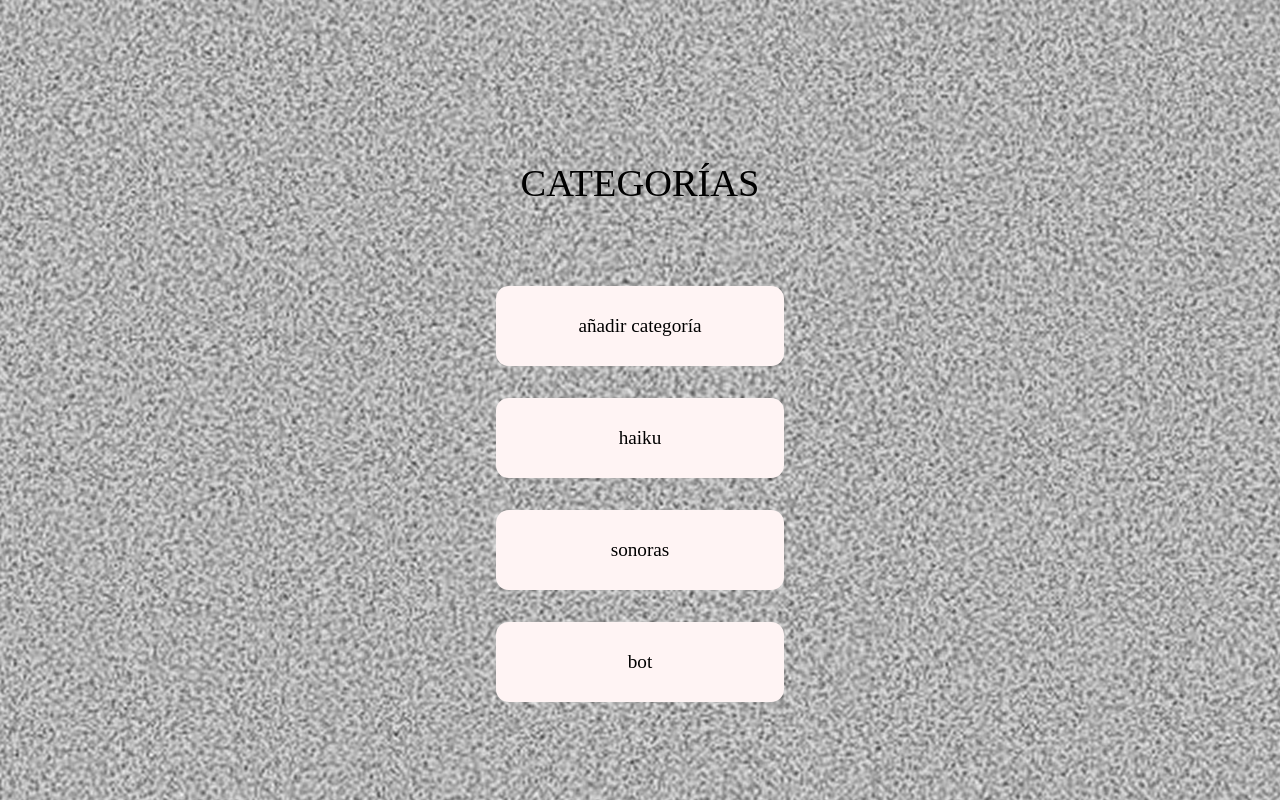
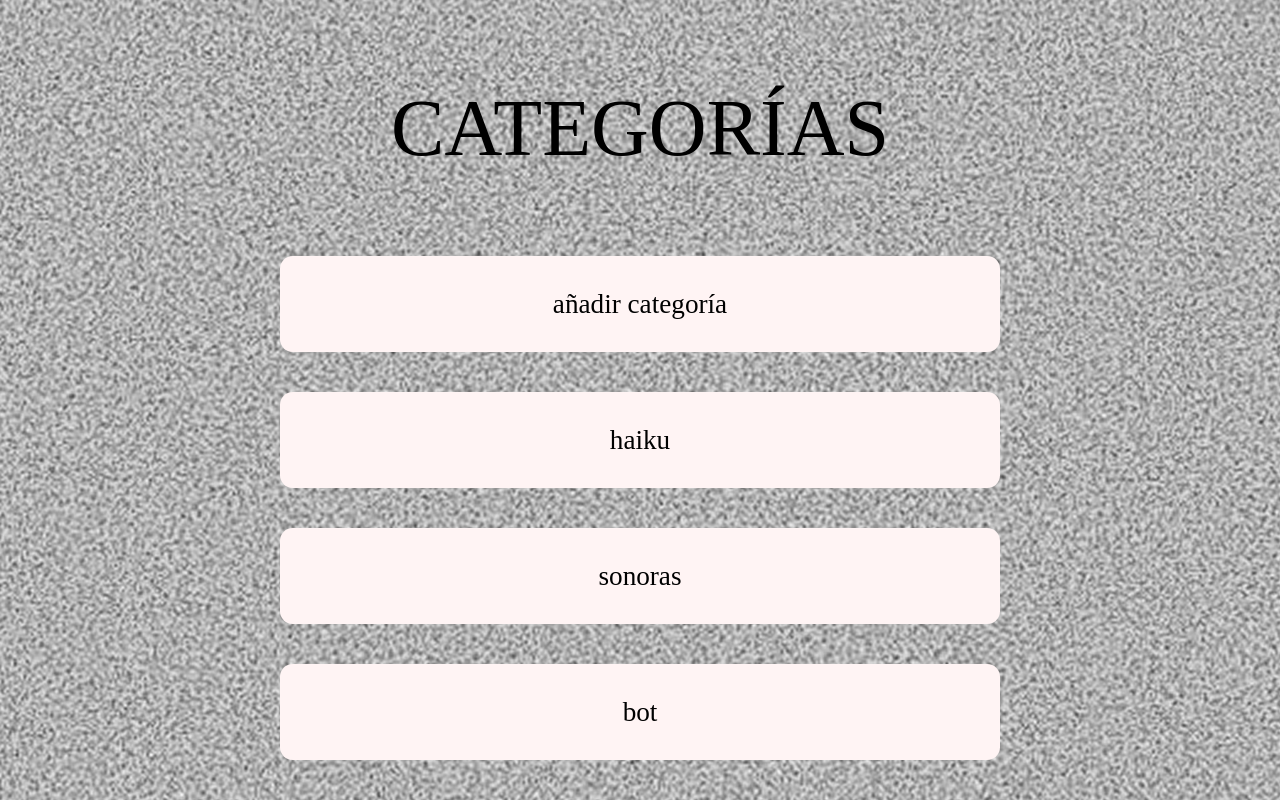
Before and after one commit to PROYECTO-RAIO/RAIO-ADMIN-FE, a React (Vite) app: page /categorias in a window 1280 px wide. Shown: the top 800 px of the page. Built offline with nearby package versions, Linux system fonts and the light colour scheme; a web font is replaced by a local one.

Commit message:
añadir diseño responsive para desktop, añadir imagen para icono filtrar

```diff
--- a/src/components/card/CategoryCard.css
+++ b/src/components/card/CategoryCard.css
@@ -1,6 +1,6 @@
 .category-card-button {
   border: none;
-  background-color:  #fff4f4;/* #b52020; */
+  background-color: #fff4f4;
   color: #000;
   font-family: Dotgothic16;
   font-size: 1.2rem;
@@ -23,13 +23,13 @@
 .category-container {
   list-style: none;
   min-height: 100vh;
-  align-items: center;
   width: 100%;
   max-width: 400px;
   margin: 0 auto;
   margin-top: 5rem;
   display: flex;
   flex-direction: column;
+  align-items: center;
   gap: 1rem;
 }
 
@@ -42,3 +42,20 @@
   justify-content: center;
   margin-top: 10rem;
 }
+
+@media (min-width: 768px) {
+  .category-card-button {
+    font-size: 1.7rem;
+    width: 45rem;
+    height: 6rem;
+  }
+
+  .category-container {
+    gap: 1.5rem;
+  }
+
+  .category-title {
+    font-size: 5rem;
+    margin-top: 5rem;
+  }
+}
```
Also changed, not shown: src/assets/lupa 1.png (added).
